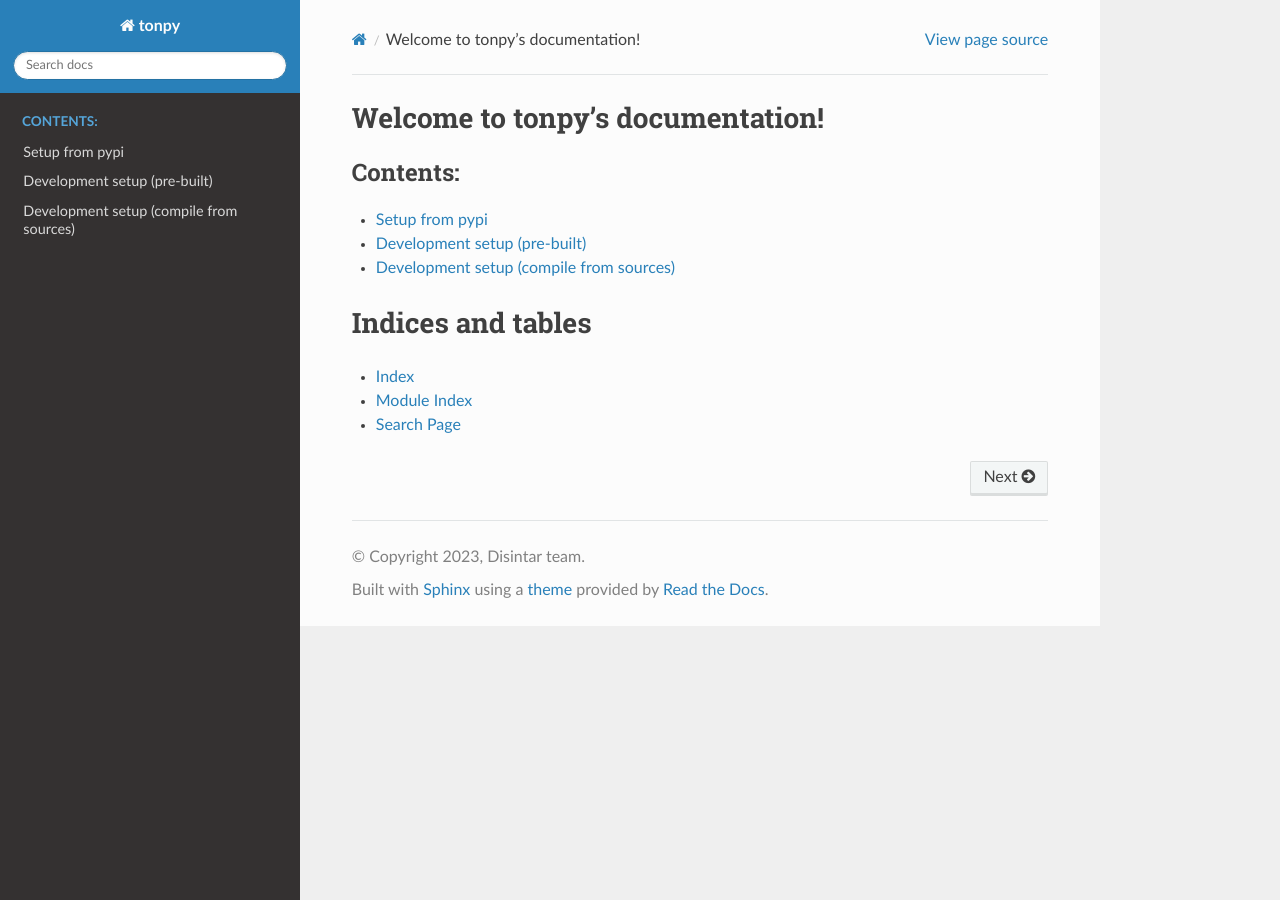
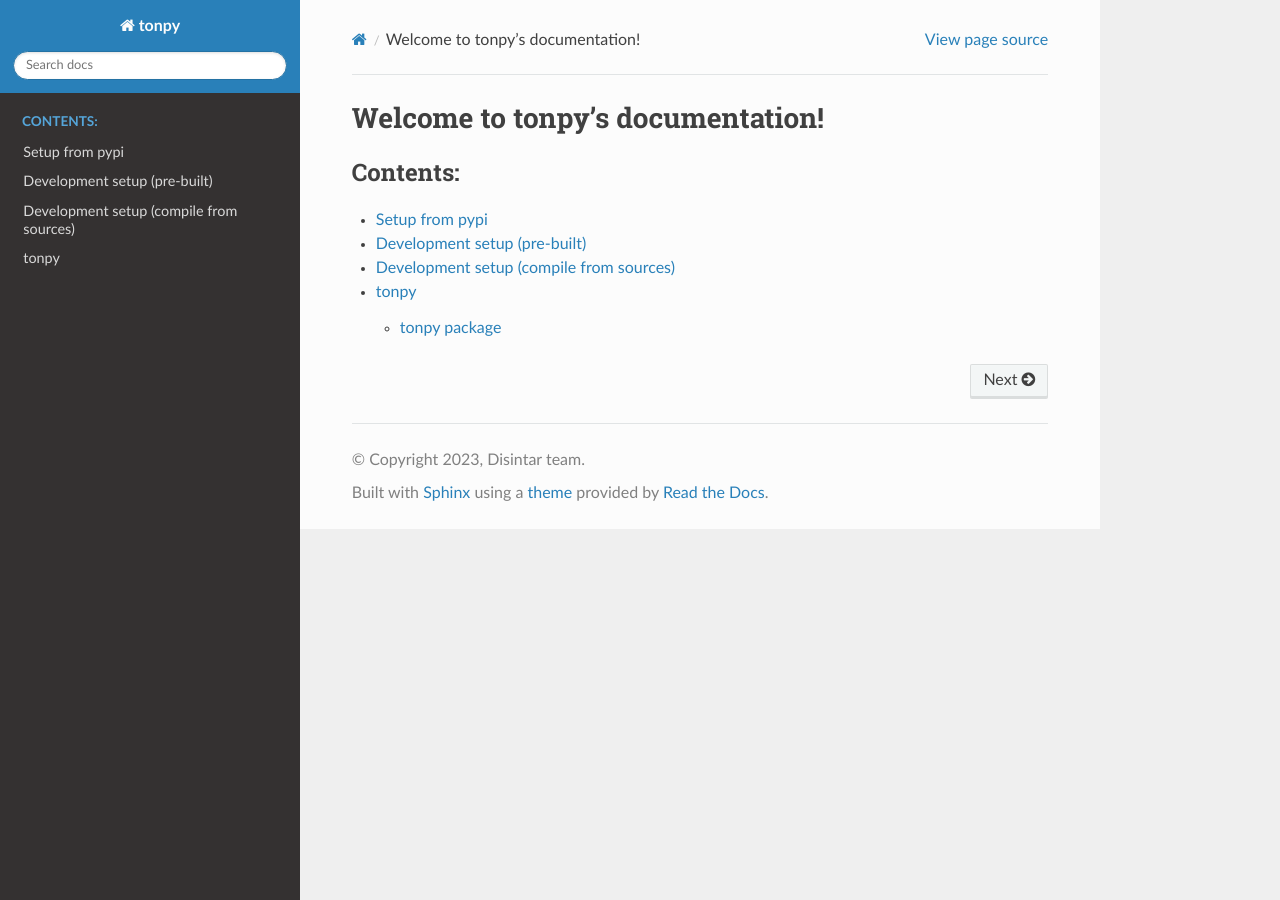
Before and after one commit to disintar/tonpy, a Sphinx documentation site: the page built from docs/source/index.rst, in a window 1280 px wide. Built offline with Sphinx 7.4.7 and the Read the Docs theme 2.0.0, drawn with Linux system fonts in a browser that asks for light colours.

Commit message:
Link modules

```diff
--- a/docs/source/index.rst
+++ b/docs/source/index.rst
@@ -11,10 +11,4 @@ Welcome to tonpy's documentation!
    :caption: Contents:
 
    installation
-
-Indices and tables
-==================
-
-* :ref:`genindex`
-* :ref:`modindex`
-* :ref:`search`
+   modules
```
